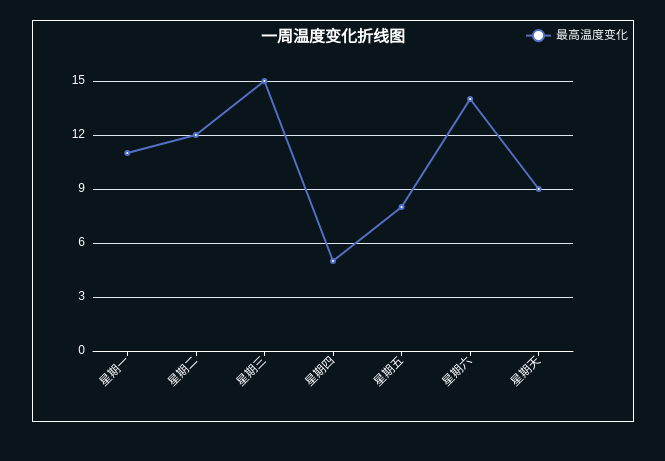
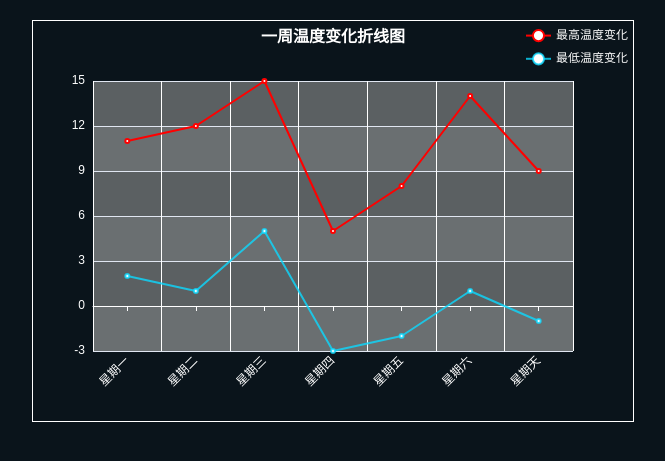
Before and after one commit to Yabea/front, a plain HTML site: page learn echarts/first.html in a window 1280 px wide. Shown: the part 85-546 px from the top of the page, without its empty margins (39-704 px from the left). Drawn offline with nearby package versions, Linux system fonts and the light colour scheme.

Commit message:
添加网格背景

```diff
--- a/learn echarts/first.html
+++ b/learn echarts/first.html
@@ -12,7 +12,7 @@
  			echarts使用案例
  		</div>
  		<div class="chart">
- 			<div id="firstchart">
+ 			<div id="firstchart" style="text-align:center">
 	 		</div>
  		</div>
  	</div>
@@ -36,7 +36,8 @@
                 fontSize:12,
                 color:'#FFF',
             },
-            data:['最高温度变化']
+            orient:'vertical',
+            data:['最高温度变化', '最低温度变化']
         },
 	    xAxis: {
 	        type: 'category',
@@ -53,6 +54,15 @@
 	        interval:0,
 	        rotate:45,//倾斜度 -90 至 90 默认为0
 	        },
+
+	        splitLine:{
+                show:true,
+                lineStyle:{
+                    color: 'white',
+                    width:1,
+                    type: 'solid'
+                }
+            },
 	    },
 
 	    yAxis: {
@@ -65,12 +75,27 @@
                     color:'white',
                 }
             },
+            splitArea:{
+                show:true,
+                areaStyle:{
+                    color:['#6a6f71', '#5b6062'],
+                },
+            },
 	    },
-	    series: [{
-	    	name: '最高温度变化',
-	        data: [11, 12, 15, 5, 8, 14, 9],
-	        type: 'line'
-	    }]
+	    series: [
+		    {
+		    	name: '最高温度变化',
+		        data: [11, 12, 15, 5, 8, 14, 9],
+		        type: 'line',
+		        color: 'red'
+		    },
+		    {
+		    	name: '最低温度变化',
+		        data: [2, 1, 5, -3, -2, 1, -1],
+		        type: 'line',
+		        color: ['rgba(12,218,255,0.8)']
+		    },
+	    ]
 	};
 
 	myChart.setOption(option);
```
